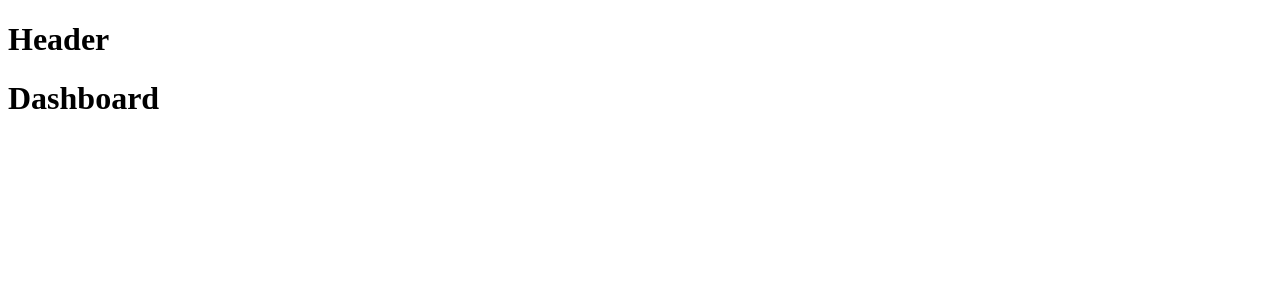
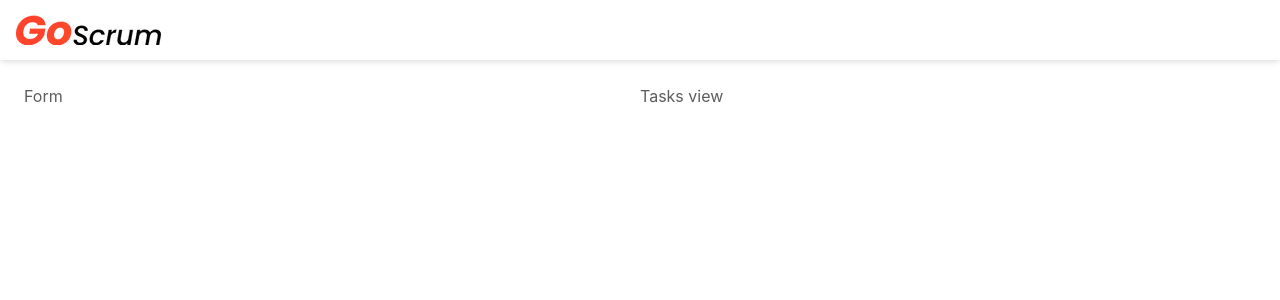
Before and after one commit to Rogger9/goscrum-app, a React (Vite) app: page / in a window 1280 px wide. Shown: the top 300 px of the page. Built offline with nearby package versions, Linux system fonts and the light colour scheme.

Commit message:
feat: create login and home views

```diff
--- a/src/App.tsx
+++ b/src/App.tsx
@@ -1,7 +1,13 @@
+import { ChakraProvider } from '@chakra-ui/react'
 import AppRouter from './routers'
+import theme from './theme'
 
 function App() {
-  return <AppRouter />
+  return (
+    <ChakraProvider theme={theme}>
+      <AppRouter />
+    </ChakraProvider>
+  )
 }
 
 export default App
--- /dev/null
+++ b/src/features/Home/index.tsx
@@ -0,0 +1,12 @@
+import { Grid } from '@chakra-ui/react'
+
+const Home = () => {
+  return (
+    <Grid templateColumns={{ base: 'auto', md: 'repeat(2, 1fr)' }} h='full'>
+      <h1>Form</h1>
+      <h1>Tasks view</h1>
+    </Grid>
+  )
+}
+
+export default Home
--- /dev/null
+++ b/src/features/Login/index.tsx
@@ -0,0 +1,35 @@
+import { Button, FormControl, FormLabel, Grid, Input, Stack, Text } from '@chakra-ui/react'
+
+const Login = () => {
+  return (
+    <Grid placeContent='center' h='100vh' backgroundColor='gray.100'>
+      <Stack
+        as='form'
+        backgroundColor='white'
+        px='6'
+        py='12'
+        borderRadius='md'
+        spacing='8'
+        w={{ base: '80', lg: '2xl' }}
+      >
+        <Text as='h1' fontSize='2xl' fontWeight='bold' textAlign='center'>
+          Iniciar sesión
+        </Text>
+
+        <FormControl>
+          <FormLabel px='2'>Email</FormLabel>
+          <Input placeholder='correo@correo.com' />
+        </FormControl>
+
+        <FormControl>
+          <FormLabel px='2'>Contraseña</FormLabel>
+          <Input type='password' />
+        </FormControl>
+
+        <Button>Enviar</Button>
+      </Stack>
+    </Grid>
+  )
+}
+
+export default Login
--- a/src/layout/AdminLayout/components/Header/index.tsx
+++ b/src/layout/AdminLayout/components/Header/index.tsx
@@ -1,9 +1,12 @@
-const Header = () => {
-  return (
-    <header>
-      <h1>Header</h1>
-    </header>
-  )
-}
+import { Flex, GridItem } from '@chakra-ui/react'
+import Logo from '../Logo'
+
+const Header = () => (
+  <GridItem as='header' px='4' bg='whiteAlpha.300' area='header' boxShadow='md'>
+    <Flex justifyContent='space-between' h='full'>
+      <Logo />
+    </Flex>
+  </GridItem>
+)
 
 export default Header
--- /dev/null
+++ b/src/layout/AdminLayout/components/Logo/index.tsx
@@ -0,0 +1,6 @@
+import { Image } from '@chakra-ui/react'
+import logo from '../../../../assets/logo.avif'
+
+const Logo = () => <Image src={logo} alt='logo' objectFit='cover' my='auto' />
+
+export default Logo
--- a/src/layout/AdminLayout/index.tsx
+++ b/src/layout/AdminLayout/index.tsx
@@ -1,11 +1,20 @@
-import { WithChildren } from '../../models/IGeneral'
+import { Grid, GridItem } from '@chakra-ui/react'
+import type { WithChildren } from '../../models/IGeneral'
 import Header from './components/Header'
 
 const AdminLayout = ({ children }: WithChildren) => (
-  <div>
+  <Grid
+    templateAreas='"header" "main"'
+    gridTemplateRows='60px 1fr'
+    gridTemplateColumns='1fr'
+    h='calc(100vh)'
+    color='blackAlpha.700'
+  >
     <Header />
-    <main>{children}</main>
-  </div>
+    <GridItem as='main' p='6' bg='whiteAlpha.300' area='main'>
+      {children}
+    </GridItem>
+  </Grid>
 )
 
 export default AdminLayout
--- a/src/routers/index.tsx
+++ b/src/routers/index.tsx
@@ -1,6 +1,9 @@
 import { BrowserRouter, Route, Routes } from 'react-router-dom'
 import PrivateRoute from './PrivateRoute'
 import PublicRoute from './PublicRoute'
+
+import Home from '../features/Home'
+import Login from '../features/Login'
 
 export interface IRouterProps {
   isAuth: boolean
@@ -14,10 +17,11 @@ const AppRouter = () => {
     <BrowserRouter>
       <Routes>
         <Route element={<PublicRoute isAuth={isAuth} />}>
-          <Route path='/login' element={<h1>Login</h1>} />
+          <Route path='/login' element={<Login />} />
         </Route>
+
         <Route element={<PrivateRoute isAuth={isAuth} />}>
-          <Route path='/' element={<h1>Dashboard</h1>} />
+          <Route path='/' element={<Home />} />
 
           <Route path='*' element={<h1>404 - Not found</h1>} />
         </Route>
--- /dev/null
+++ b/src/theme/index.ts
@@ -0,0 +1,3 @@
+import { extendTheme } from '@chakra-ui/react'
+
+export default extendTheme({})
```
Also changed, not shown: src/assets/logo.avif (added).
